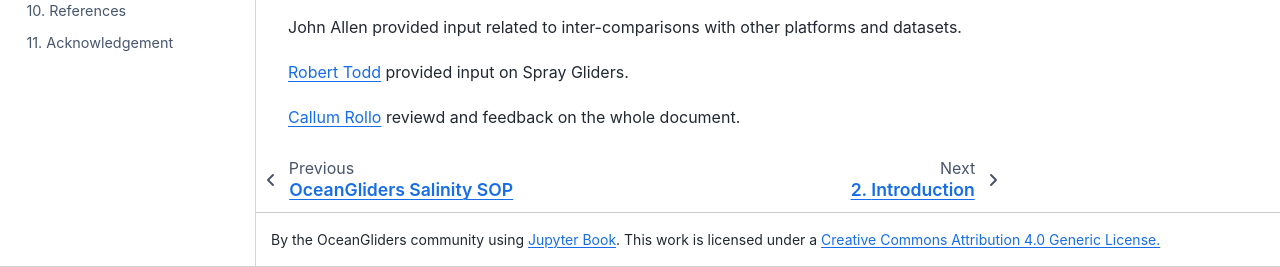
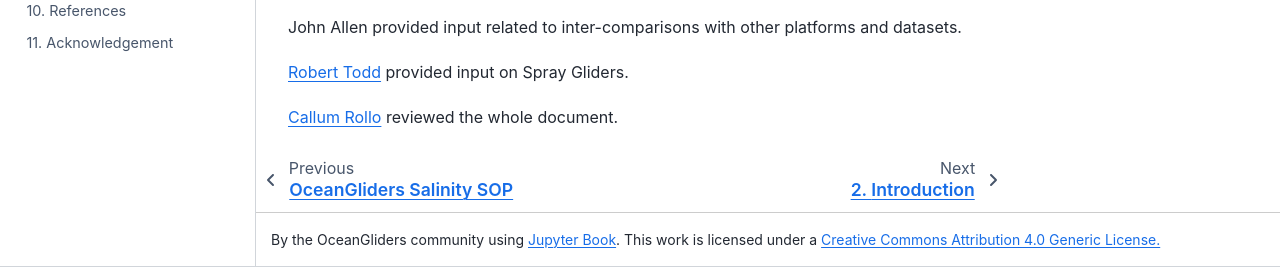
Before and after one commit to OceanGlidersCommunity/Salinity_SOP, a Jupyter Book: the page built from sections/authors_SOP_development_process.md, in a window 1280 px wide and 900 px high, scrolled down 2620 px. Shown: the part 633-900 px from the top of the window. Built offline with Jupyter Book 1.0.4 settings and Sphinx 7.4.7 and the Sphinx Book theme 1.1.4, drawn with Linux system fonts in a browser that asks for light colours.

Commit message:
small edit of contribution

```diff
--- a/sections/authors_SOP_development_process.md
+++ b/sections/authors_SOP_development_process.md
@@ -96,4 +96,4 @@ John Allen provided input related to inter-comparisons with other platforms and
 
 [Robert Todd](https://github.com/rtodd-WHOI) provided input on Spray Gliders.
 
-[Callum Rollo](https://github.com/callumrollo) reviewd and feedback on the whole document.
+[Callum Rollo](https://github.com/callumrollo) reviewed the whole document.
```
